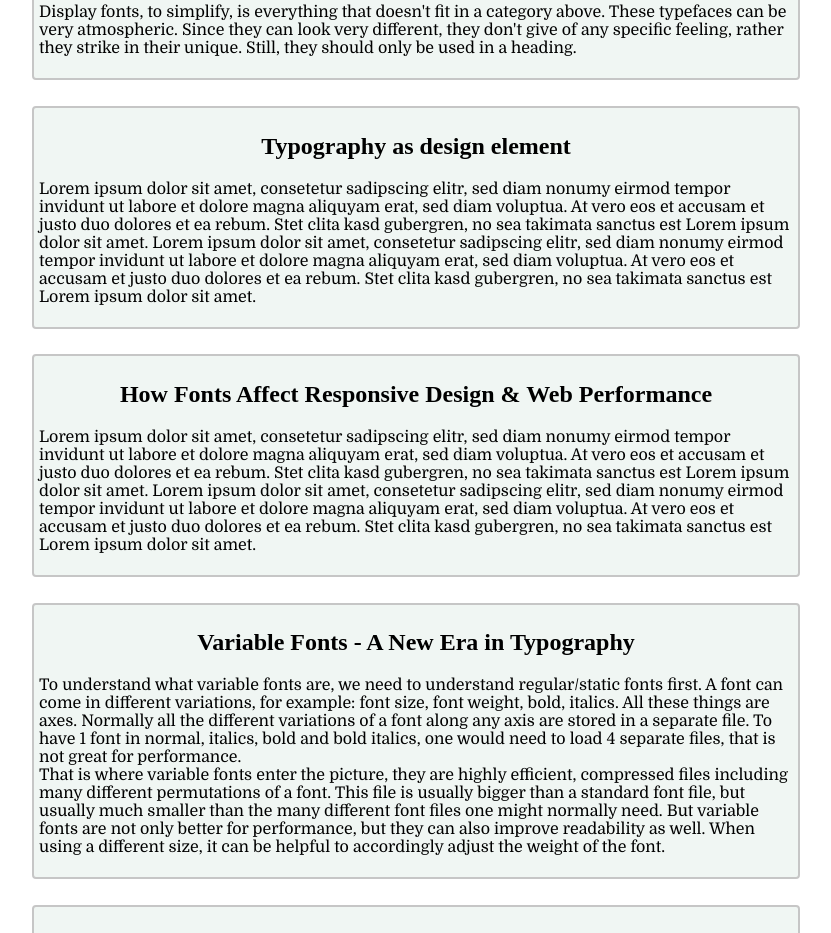
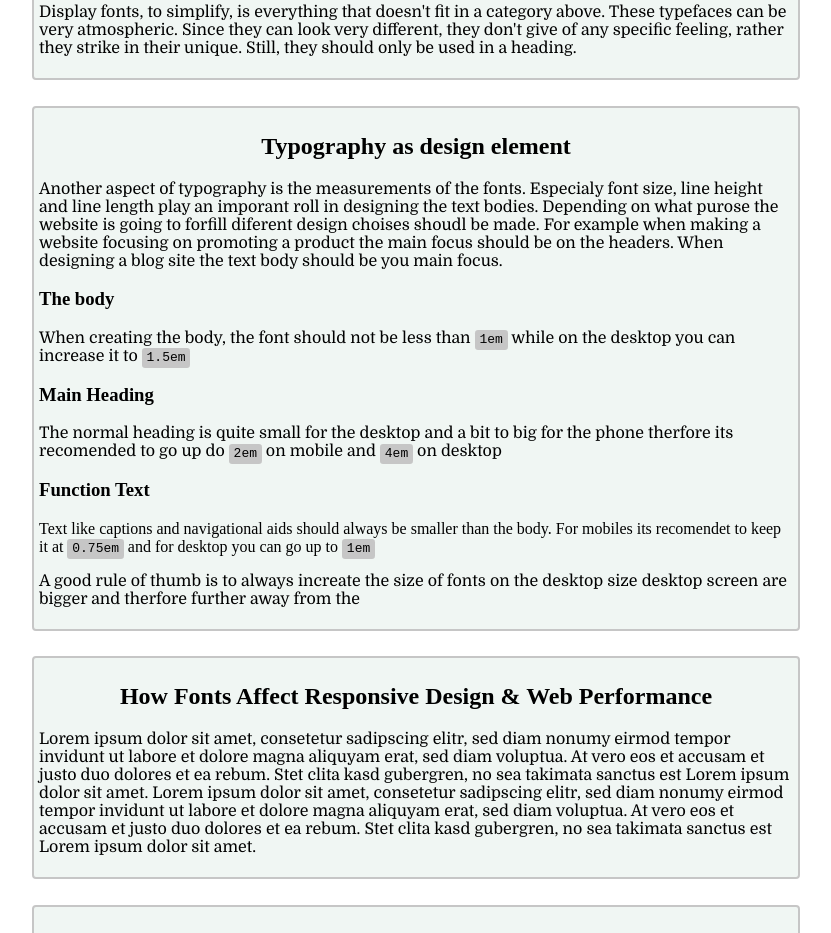
Before and after one commit to lumi200/web-krafl, a plain HTML site: page index.html in a window 1280 px wide. Shown: the part 2896-3829 px from the top of the page, without its empty margins (224-1055 px from the left). Drawn offline with Linux system fonts and the light colour scheme; a web font is replaced by a local one.

Commit message:
Fix conflict

```diff
--- a/index.html
+++ b/index.html
@@ -176,16 +176,49 @@
         <a class="anchor" id="design"></a>
         <div>
             <h2>Typography as design element</h2>
-            <p>Lorem ipsum dolor sit amet, consetetur sadipscing elitr, sed diam nonumy eirmod tempor invidunt ut
-                labore
-                et dolore magna aliquyam erat, sed diam voluptua. At vero eos et accusam et justo duo dolores et ea
-                rebum. Stet clita kasd gubergren, no sea takimata sanctus est Lorem ipsum dolor sit amet. Lorem
-                ipsum
-                dolor sit amet, consetetur sadipscing elitr, sed diam nonumy eirmod tempor invidunt ut labore et
-                dolore
-                magna aliquyam erat, sed diam voluptua. At vero eos et accusam et justo duo dolores et ea rebum.
-                Stet
-                clita kasd gubergren, no sea takimata sanctus est Lorem ipsum dolor sit amet.</p>
+            <p>
+                Another aspect of typography is the measurements of the fonts. Especialy font size, line height and
+                line length play an imporant roll in designing the text bodies. Depending on what purose the website
+                is going to forfill diferent design choises shoudl be made. For example when making a website
+                focusing on promoting a product the main focus should be on the headers. When designing a blog site
+                the text body should be you main focus. </p>
+
+            <h3>The body</h3>
+            <p> When creating the body, the font should not be less than <span class="unit">1em</span> while on
+                the
+                desktop you can increase it to <span class="unit">1.5em</span>
+            </p>
+            <h3>Main Heading</h3>
+            <p>The normal heading is quite small for the desktop and a bit to big for the phone therfore its
+                recomended to go up do <span class="unit">2em</span> on mobile and <span class="unit">4em</span>
+                on desktop</p>
+
+            <h3>Function Text</h3>
+            Text like captions and navigational aids should always be smaller than the body. For mobiles its
+            recomendet to keep it at <span class="unit">0.75em</span> and for desktop you can go up to <span
+                class="unit">1em</span>
+
+            <p>A good rule of thumb is to always increate the size of fonts on the desktop size desktop screen are
+                bigger and therfore further away from the</p>
+
+
+
+            <!--
+                ka ob ma des brauchen,is i glab zu "komplex" was aber nit wie i sonnst erklären warum 24px nit 24px font sant
+            <hr style="border:solid; border-width: 1px;">
+
+                <h3>Line height</h3>
+
+           <p> You may have noticed that sometimes 2 fonts don't look the same height even if both fonts are set to
+            for example<span class="unit">100px</span> This is because when you specify <span class="unit">fontsize:
+                100px;</span> the font won't have a size of 100px. Rather the size of the font will be determent the
+            em-square from the font itself. You may have noticed when viewing throught the inspector in the devtools
+            that the text never touches the borders of the element even with <span class="unit">padding:0px;</span>.
+            This is the result of the em-square, a relative container provided by the font itself and can vary by a
+            lot.<p>>
+
+            -->
+
         </div>
     </section>
     <section>
--- a/styles.css
+++ b/styles.css
@@ -150,7 +150,8 @@ nav li a {
     margin-inline-start: 20px;
 }
 
-ul, ol {
+ul,
+ol {
     max-width: 75ch;
 }
 
@@ -277,6 +278,7 @@ footer p {
 }
 
 
+
 /*Slider*/
 
 .img-comp-container,
@@ -323,3 +325,12 @@ footer p {
 .flexbox img {
     margin: auto;
 }
+.unit {
+    font-family: monospace;
+    font-size: inherit;
+    background:var(--light-gray);
+    word-wrap: break-word;
+    box-decoration-break: clone;
+    padding: .1rem .3rem .2rem;
+    border-radius: .2rem;
+}
```
